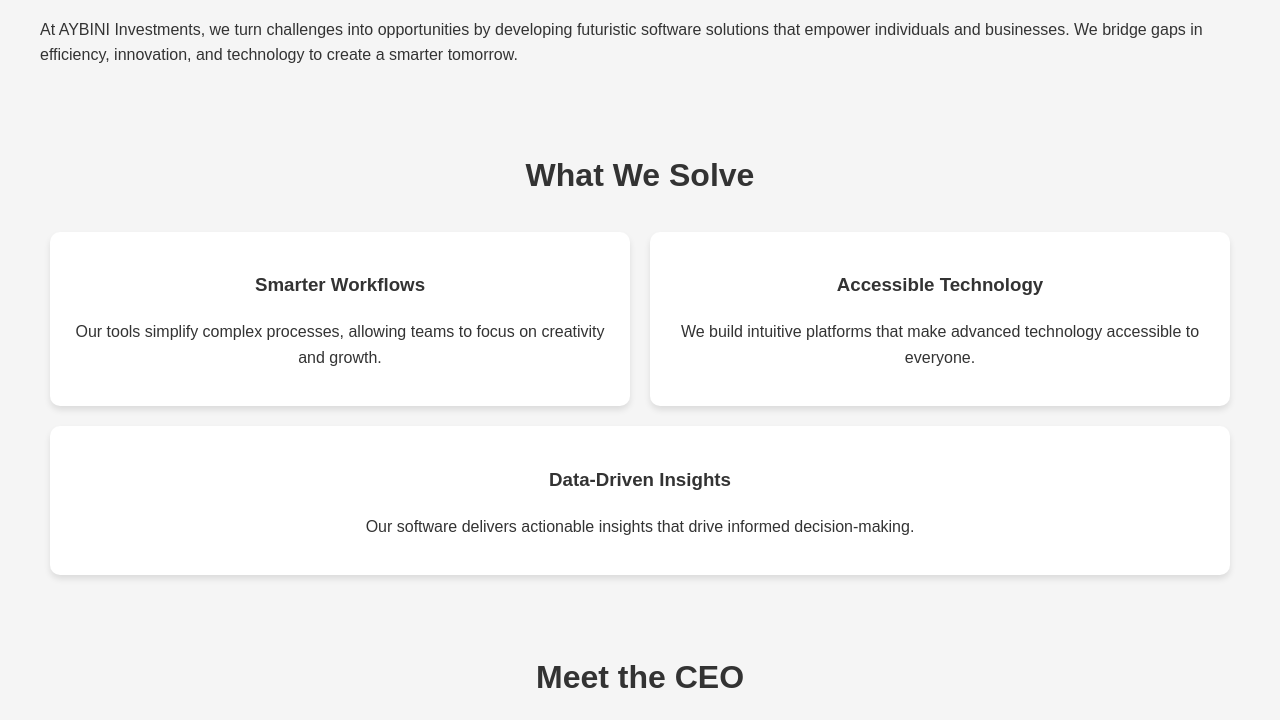
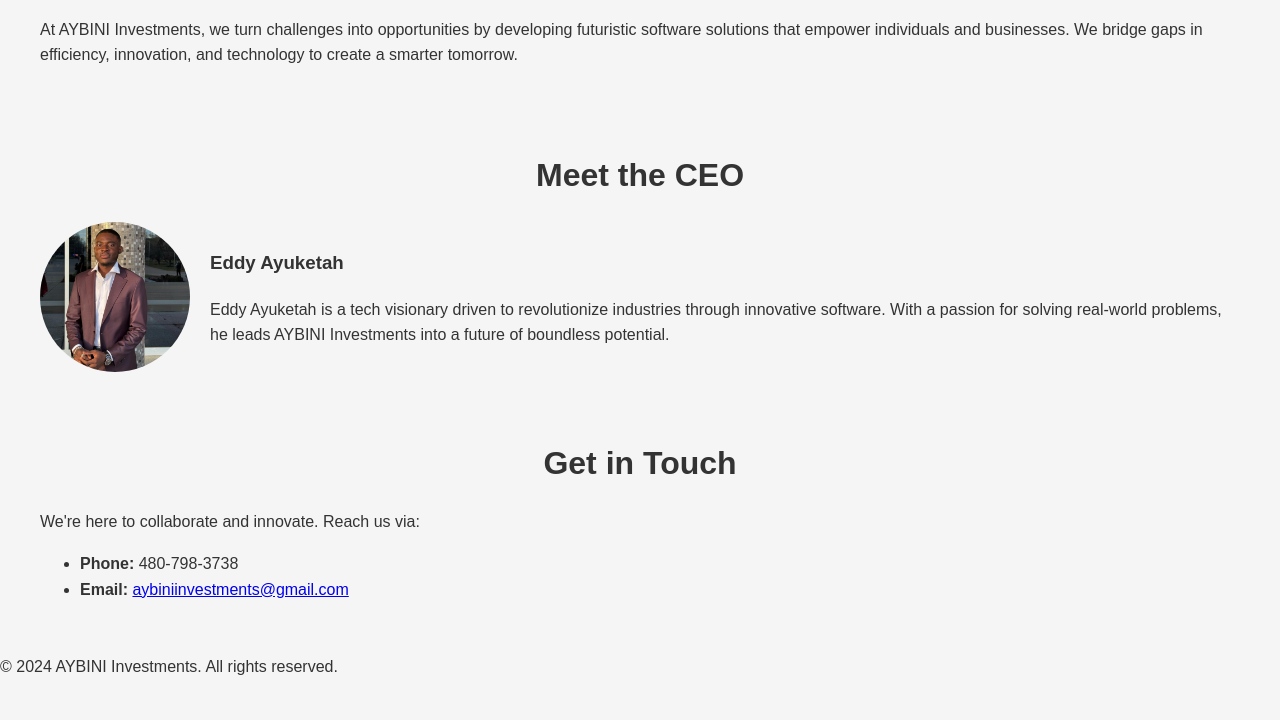
Before and after one commit to aybini/Profile, a plain HTML site: page index.html in a window 1280 px wide. Shown: the part 901-1621 px from the top of the page. After the commit the page ends 1597 px from the top, so only its background shows below. Drawn offline with Linux system fonts and the light colour scheme.

Commit message:
Update index.html

```diff
--- a/index.html
+++ b/index.html
@@ -9,7 +9,7 @@
 <body>
     <header class="hero">
         <div class="overlay">
-            <img src="logo.jpg" alt="AYBINI Logo" class="logo">
+            <img src="/Profile/logo.jpg" alt="AYBINI Logo" class="logo">
             <h1 class="animate-slide-in">AYBINI Investments</h1>
             <p class="animate-fade-in">Shaping the future through technology and innovation.</p>
             <a href="#contact" class="cta-button animate-hover">Contact Us</a>
@@ -23,31 +23,11 @@
         </div>
     </section>
 
-    <section id="solutions">
-        <div class="container">
-            <h2 class="section-title slide-in">What We Solve</h2>
-            <div class="solutions-grid">
-                <div class="solution-card fade-in">
-                    <h3>Smarter Workflows</h3>
-                    <p>Our tools simplify complex processes, allowing teams to focus on creativity and growth.</p>
-                </div>
-                <div class="solution-card fade-in">
-                    <h3>Accessible Technology</h3>
-                    <p>We build intuitive platforms that make advanced technology accessible to everyone.</p>
-                </div>
-                <div class="solution-card fade-in">
-                    <h3>Data-Driven Insights</h3>
-                    <p>Our software delivers actionable insights that drive informed decision-making.</p>
-                </div>
-            </div>
-        </div>
-    </section>
-
     <section id="ceo">
         <div class="container">
             <h2 class="section-title fade-in">Meet the CEO</h2>
             <div class="ceo-profile">
-                <img src="eddy.jpg" alt="Eddy Ayuketah" class="ceo-img hover-zoom">
+                <img src="/Profile/eddy.jpg" alt="Eddy Ayuketah" class="ceo-img hover-zoom">
                 <div class="ceo-info">
                     <h3>Eddy Ayuketah</h3>
                     <p>Eddy Ayuketah is a tech visionary driven to revolutionize industries through innovative software. With a passion for solving real-world problems, he leads AYBINI Investments into a future of boundless potential.</p>
```
